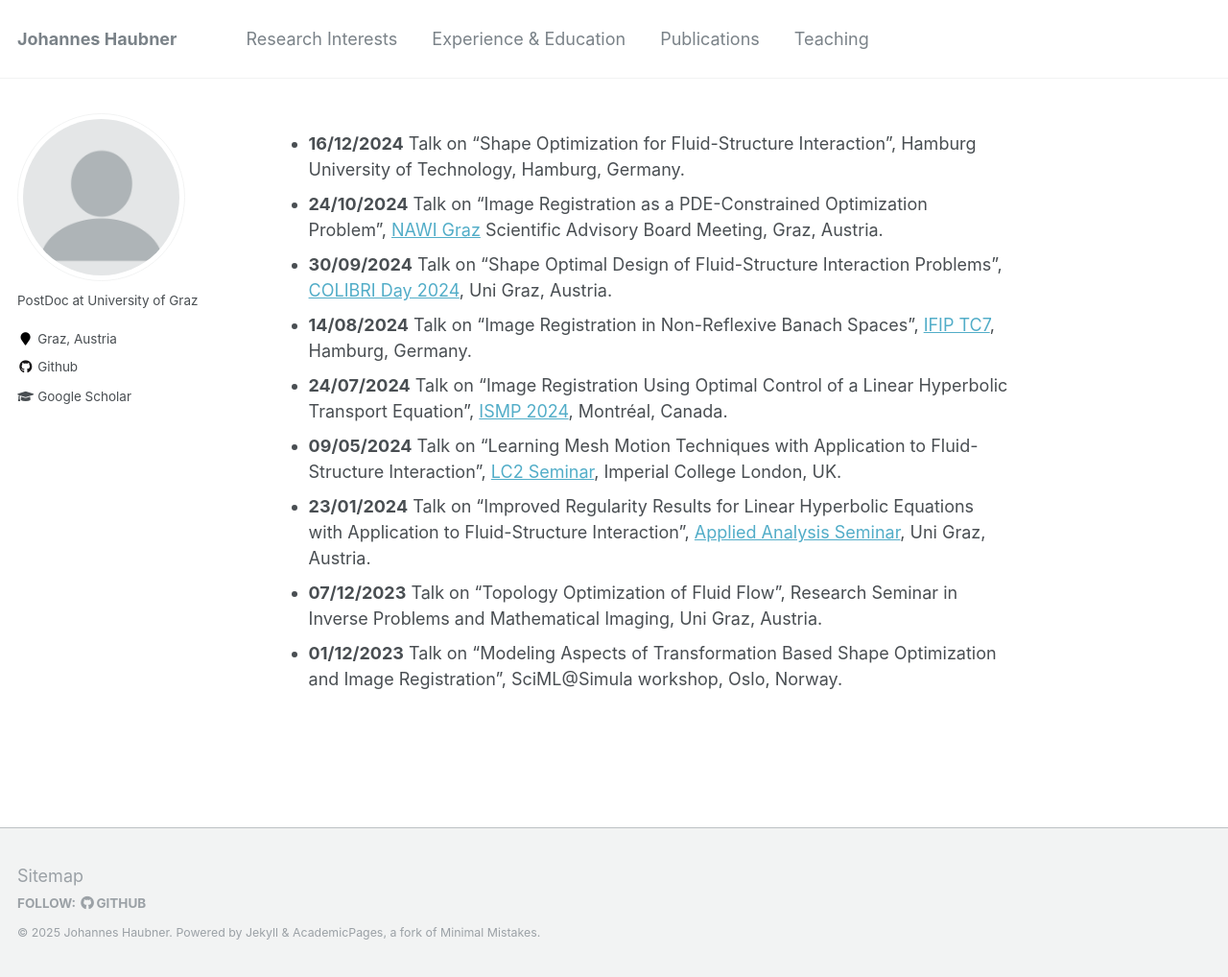
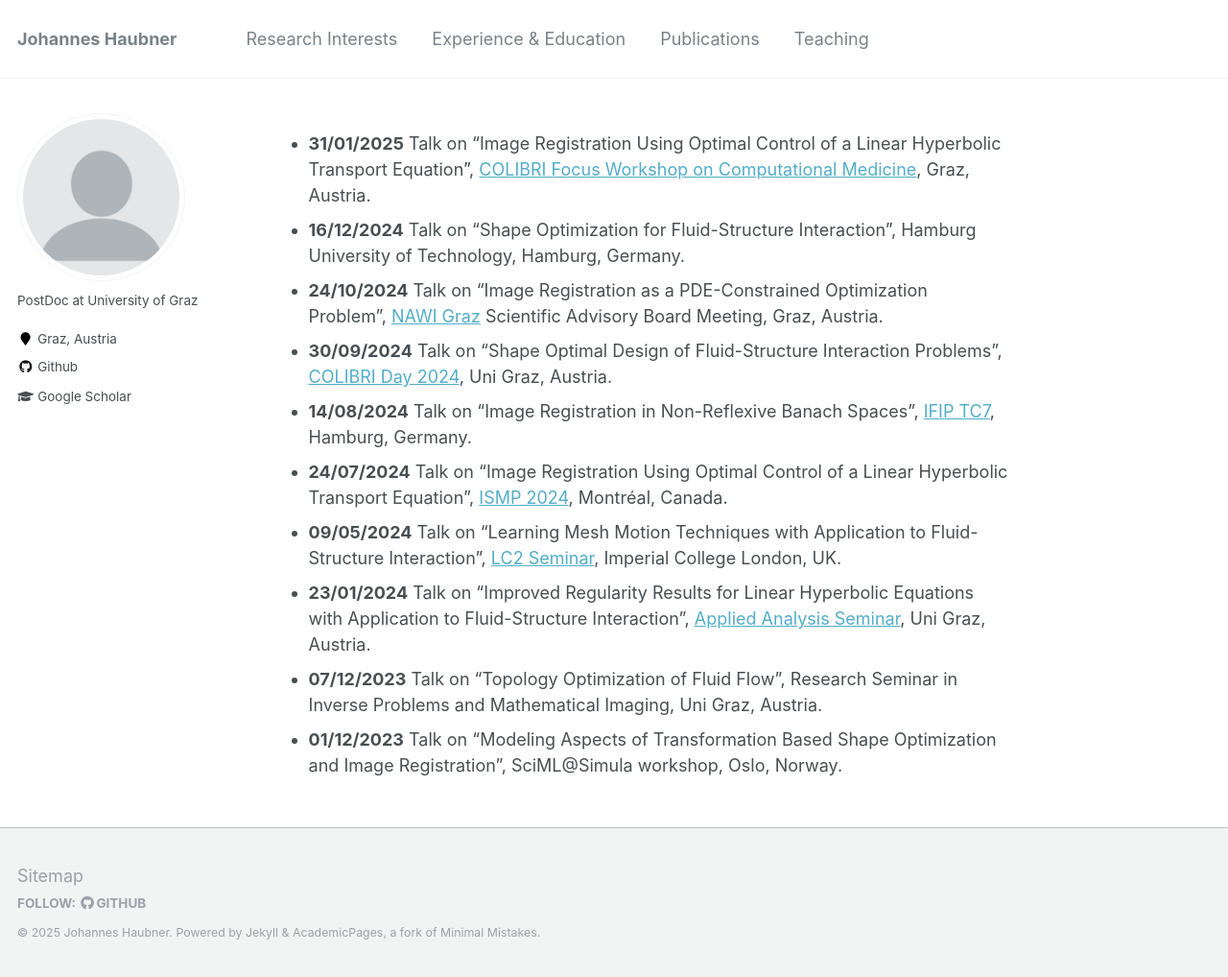
Before and after one commit to JohannesHaubner/johanneshaubner.github.io, a Jekyll site: the page built from _pages/about.md, in a window 1280 px wide and 1018 px high. Shown: the whole window at 96% size. Built offline with Jekyll 4.4.1, drawn with Linux system fonts in a browser that asks for light colours.

Commit message:
add talk COLIBRI workshop

```diff
--- a/_pages/about.md
+++ b/_pages/about.md
@@ -8,6 +8,7 @@ redirect_from:
   - /about.html
 ---
 
+- **31/01/2025** Talk on "Image Registration Using Optimal Control of a Linear Hyperbolic Transport Equation", <a href="https://colibri.uni-graz.at/de/colibri-focus-workshop-computational-medicine/">COLIBRI Focus Workshop on Computational Medicine</a>, Graz, Austria.
 - **16/12/2024** Talk on "Shape Optimization for Fluid-Structure Interaction", Hamburg University of Technology, Hamburg, Germany.
 - **24/10/2024** Talk on "Image Registration as a PDE-Constrained Optimization Problem", <a href="https://www.nawigraz.at">NAWI Graz</a> Scientific Advisory Board Meeting, Graz, Austria.
 - **30/09/2024** Talk on "Shape Optimal Design of Fluid-Structure Interaction Problems", <a href="https://www.uni-graz.at/de/veranstaltungen/colibri-day/">COLIBRI Day 2024</a>, Uni Graz, Austria.
```
